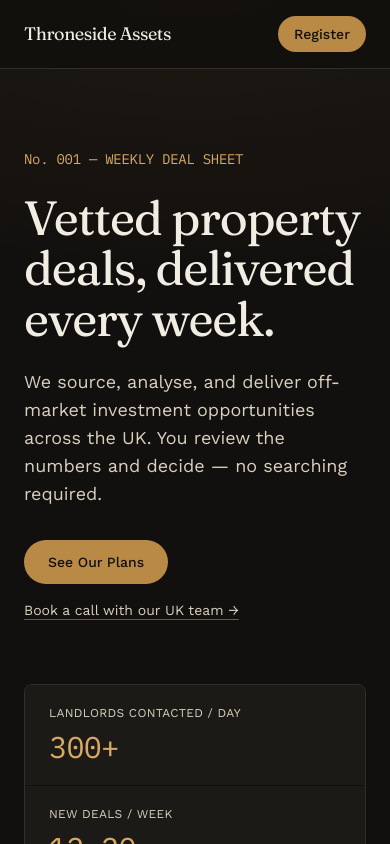
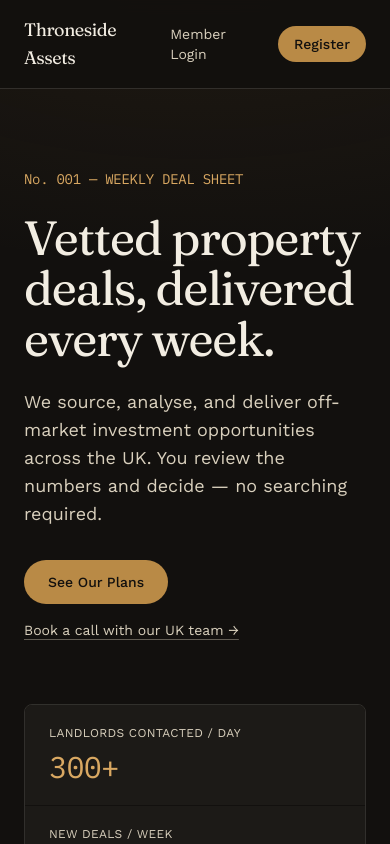
Before and after one commit to rodelbng-bit/thronesideassets, a Next.js app: page / in a window 390 px wide. Shown: the top 844 px of the page. Built offline with nearby package versions, Linux system fonts and the light colour scheme.

Commit message:
Show Member Login link on mobile
Was hidden below the sm breakpoint (hidden sm:block) with no other
way to reach it on small screens.

```diff
--- a/src/components/SiteHeader.tsx
+++ b/src/components/SiteHeader.tsx
@@ -31,7 +31,7 @@
         <div className="flex items-center gap-3">
           <Link
             href="/login"
-            className="hidden text-sm text-paper-dim transition-colors hover:text-paper sm:block"
+            className="text-sm text-paper-dim transition-colors hover:text-paper"
           >
             Member Login
           </Link>
```
